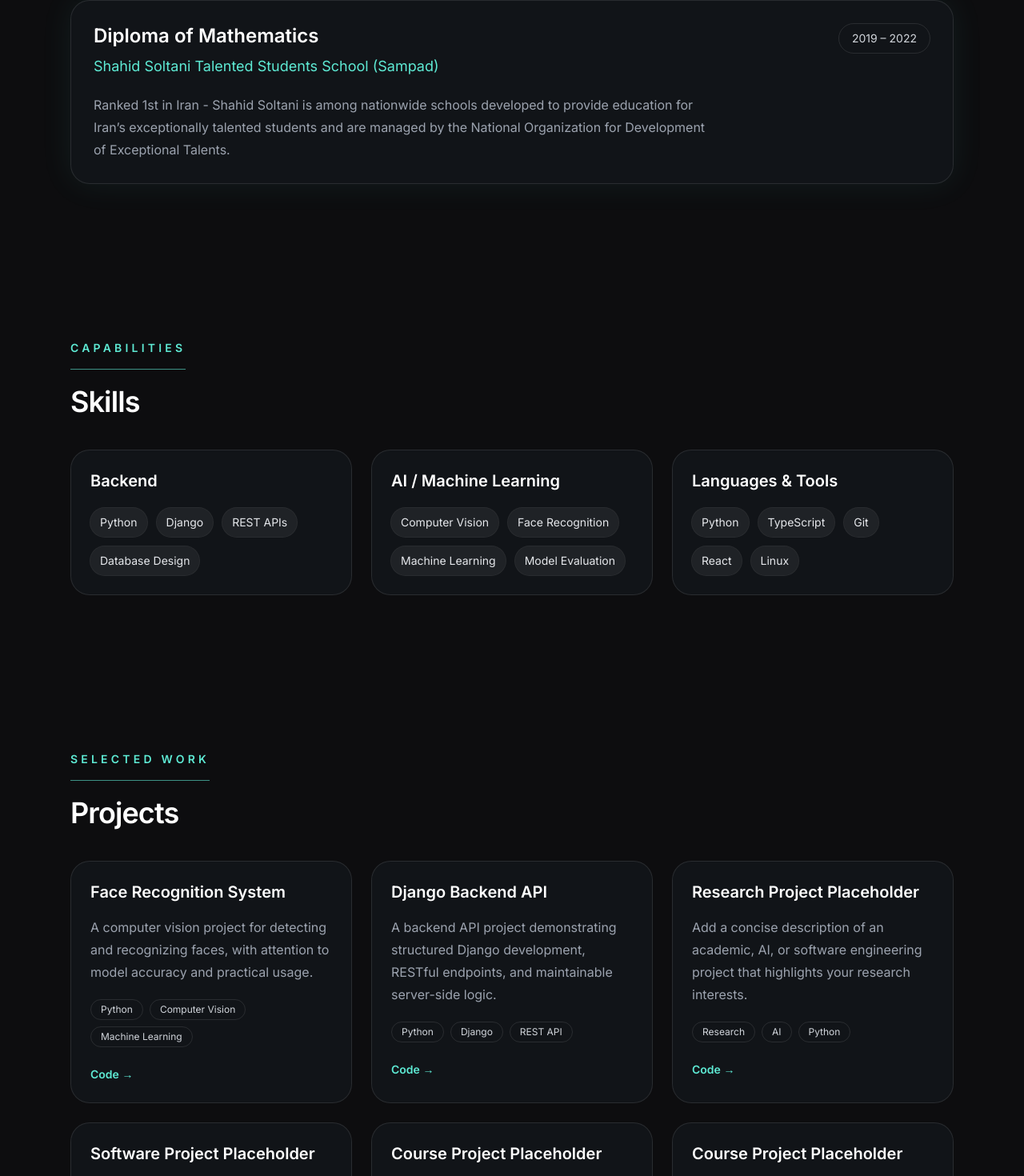
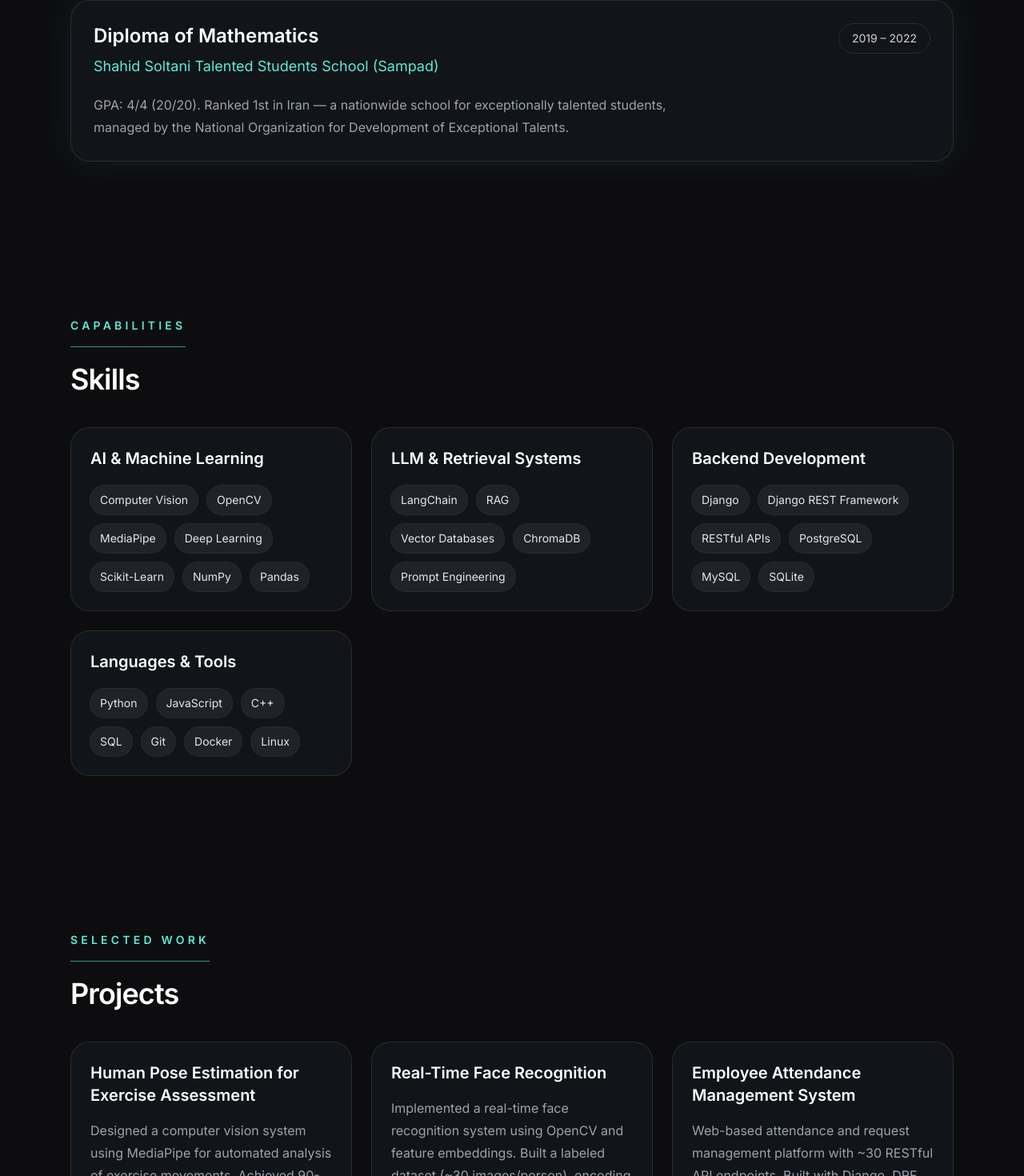
Before and after one commit to mohamadArdebili/Portfolio, a React (Vite) app: page / in a window 1280 px wide. Shown: the part 1262-2732 px from the top of the page at 80% size. Built offline with nearby package versions, Linux system fonts and the light colour scheme.

Commit message:
cv added & personal-info updated

```diff
--- a/src/data/portfolio.ts
+++ b/src/data/portfolio.ts
@@ -24,11 +24,11 @@ export type Project = {
 
 export const portfolio = {
   name: 'Mohammad Hossein ValiArdabili',
-  headline: 'Computer Engineering Student | Software & AI Enthusiast',
+  headline: 'Computer Engineering Student | AI Researcher & Backend Developer',
   intro:
-    'I am a final-year Computer Engineering student with a strong interest in software development and artificial intelligence. I enjoy building reliable backend systems and practical AI applications, and I am seeking new paths to deepen my research and engineering experience.',
+    'I am a final-year Computer Engineering student and co-founder of DEMORA AI startup, with a strong focus on Computer Vision, Deep Learning, and backend development. I build reliable AI-powered systems and scalable backend architectures, and I am seeking graduate research opportunities to deepen my expertise.',
   email: 'mh.vali.ardabili@gmail.com',
-  cvUrl: '/cv.pdf', // Replace public/cv.pdf with your real CV.
+  cvUrl: '/cv.pdf',
   socials: [
     {
       label: 'GitHub',
@@ -42,74 +42,71 @@ export const portfolio = {
   education: [
     {
       degree: 'B.Sc. in Computer Engineering',
-      institution: 'Islamic Azad University', // Replace with your university name.
-      years: '2022 – 2026', // Replace with your actual study years.
+      institution: 'Islamic Azad University',
+      years: '2022 – 2026',
       details:
-        'Passionate final-year undergraduate student focused on applied Artificial Intelligence, Deep Learning,software engineering and Web development in the ranked 2nd university in Iran.',
+        'GPA: 4/4 (20/20). Ranked 2nd university in Iran (US News). Focused on applied AI, Deep Learning, and software engineering. Research on Human Pose Estimation for automated exercise assessment.',
     },
     {
-      degree: 'Diploma of Mathematics ',
+      degree: 'Diploma of Mathematics',
       institution: 'Shahid Soltani Talented Students School (Sampad)',
       years: '2019 – 2022',
       details:
-        'Ranked 1st in Iran - Shahid Soltani is among nationwide schools developed to provide education for Iran’s exceptionally talented students and are managed by the National Organization for Development of Exceptional Talents.',
+        'GPA: 4/4 (20/20). Ranked 1st in Iran — a nationwide school for exceptionally talented students, managed by the National Organization for Development of Exceptional Talents.',
     },
   ] satisfies EducationItem[],
   skills: [
     {
-      title: 'Backend',
-      skills: ['Python', 'Django', 'REST APIs', 'Database Design'],
+      title: 'AI & Machine Learning',
+      skills: ['Computer Vision', 'OpenCV', 'MediaPipe', 'Deep Learning', 'Scikit-Learn', 'NumPy', 'Pandas'],
     },
     {
-      title: 'AI / Machine Learning',
-      skills: ['Computer Vision', 'Face Recognition', 'Machine Learning', 'Model Evaluation'],
+      title: 'LLM & Retrieval Systems',
+      skills: ['LangChain', 'RAG', 'Vector Databases', 'ChromaDB', 'Prompt Engineering'],
+    },
+    {
+      title: 'Backend Development',
+      skills: ['Django', 'Django REST Framework', 'RESTful APIs', 'PostgreSQL', 'MySQL', 'SQLite'],
     },
     {
       title: 'Languages & Tools',
-      skills: ['Python', 'TypeScript', 'Git', 'React', 'Linux'],
+      skills: ['Python', 'JavaScript', 'C++', 'SQL', 'Git', 'Docker', 'Linux'],
     },
   ] satisfies SkillGroup[],
   projects: [
     {
-      title: 'Face Recognition System',
+      title: 'Human Pose Estimation for Exercise Assessment',
       description:
-        'A computer vision project for detecting and recognizing faces, with attention to model accuracy and practical usage.',
-      tags: ['Python', 'Computer Vision', 'Machine Learning'],
+        'Designed a computer vision system using MediaPipe for automated analysis of exercise movements. Achieved 90-95% accuracy in repetition counting through joint angle tracking and smoothing techniques.',
+      tags: ['Python', 'MediaPipe', 'Computer Vision', 'Django'],
       codeUrl: 'https://github.com/mohamadardebili',
     },
     {
-      title: 'Django Backend API',
+      title: 'Real-Time Face Recognition',
       description:
-        'A backend API project demonstrating structured Django development, RESTful endpoints, and maintainable server-side logic.',
-      tags: ['Python', 'Django', 'REST API'],
+        'Implemented a real-time face recognition system using OpenCV and feature embeddings. Built a labeled dataset (~30 images/person), encoding comparison pipeline, and webcam-based live identification.',
+      tags: ['Python', 'OpenCV', 'Face Recognition', 'Deep Learning'],
       codeUrl: 'https://github.com/mohamadardebili',
     },
     {
-      title: 'Research Project Placeholder',
+      title: 'Employee Attendance Management System',
       description:
-        'Add a concise description of an academic, AI, or software engineering project that highlights your research interests.',
-      tags: ['Research', 'AI', 'Python'],
+        'Web-based attendance and request management platform with ~30 RESTful API endpoints. Built with Django, DRF, and PostgreSQL, featuring an admin dashboard for monitoring working hours.',
+      tags: ['Django', 'DRF', 'PostgreSQL', 'REST API'],
       codeUrl: 'https://github.com/mohamadardebili',
     },
     {
-      title: 'Software Project Placeholder',
+      title: 'Persian RAG System',
       description:
-        'Add a project that shows engineering judgment, clean implementation, collaboration, or backend architecture.',
-      tags: ['Software Engineering', 'TypeScript', 'Git'],
+        'Retrieval-Augmented Generation system for Persian language achieving ~95% accuracy in document retrieval. Implements ingestion, embedding generation, and vector retrieval pipelines using LangChain.',
+      tags: ['LangChain', 'RAG', 'ChromaDB', 'Python'],
       codeUrl: 'https://github.com/mohamadardebili',
     },
     {
-      title: 'Course Project Placeholder',
+      title: 'DEMORA AI Startup',
       description:
-        'Add a strong university course project with a clear problem, your contribution, and the technologies used.',
-      tags: ['Computer Engineering', 'Project', 'Development'],
-      codeUrl: 'https://github.com/mohamadardebili',
-    },
-    {
-      title: 'Course Project Placeholder',
-      description:
-        'Add a strong university course project with a clear problem, your contribution, and the technologies used.',
-      tags: ['Computer Engineering', 'Project', 'Development'],
+        'Co-founded a 9-member startup leading backend system design. Developing a Persian-native RAG system with LangChain and OpenCV-based face recognition for automated attendance verification.',
+      tags: ['Startup', 'LangChain', 'OpenCV', 'Django'],
       codeUrl: 'https://github.com/mohamadardebili',
     },
   ] satisfies Project[],
--- /dev/null
+++ b/src/vite-env.d.ts
@@ -0,0 +1 @@
+/// <reference types="vite/client" />
```
Also changed, not shown: 1 other file (tests, documents, lock files or other folders).
